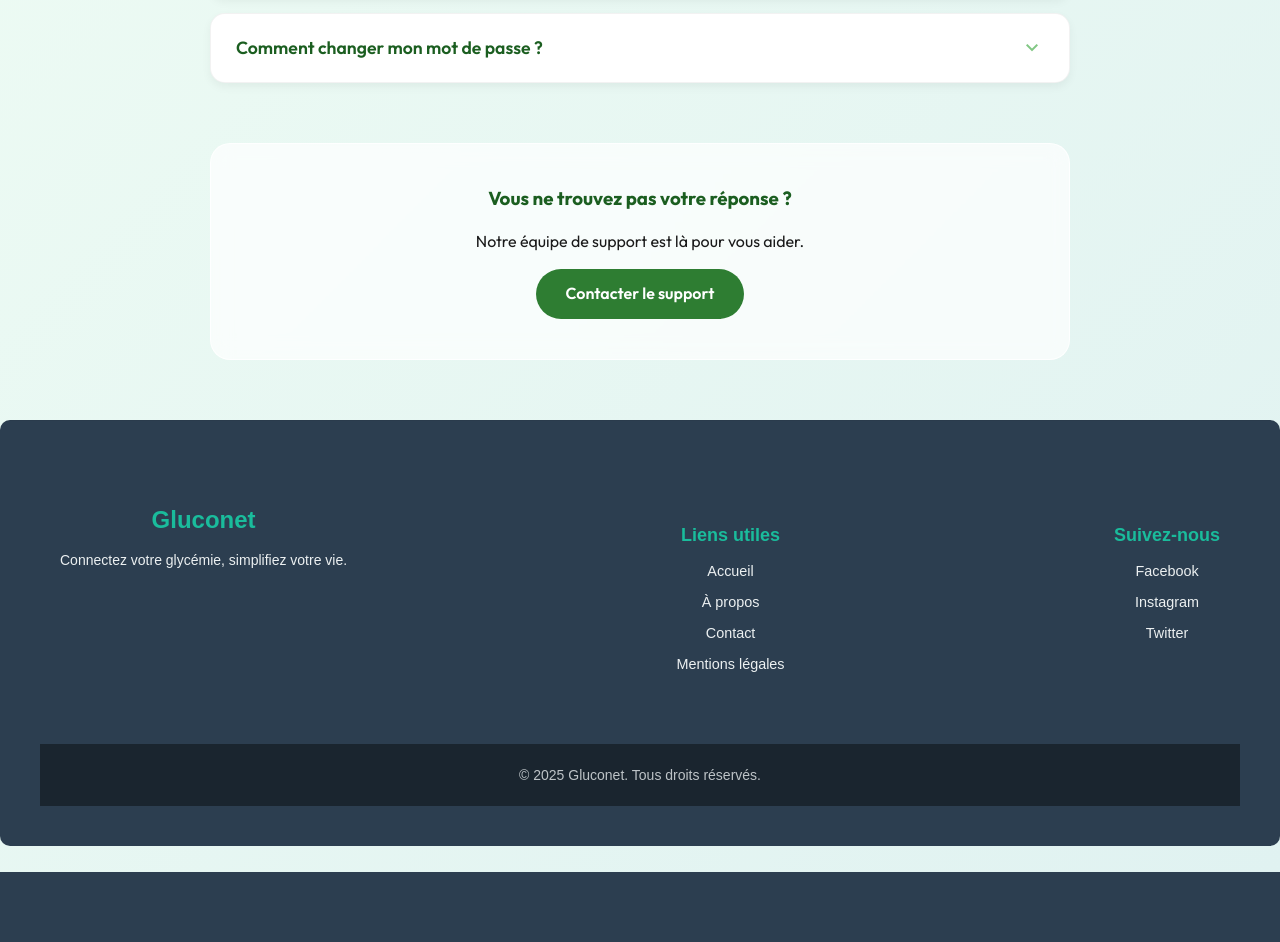
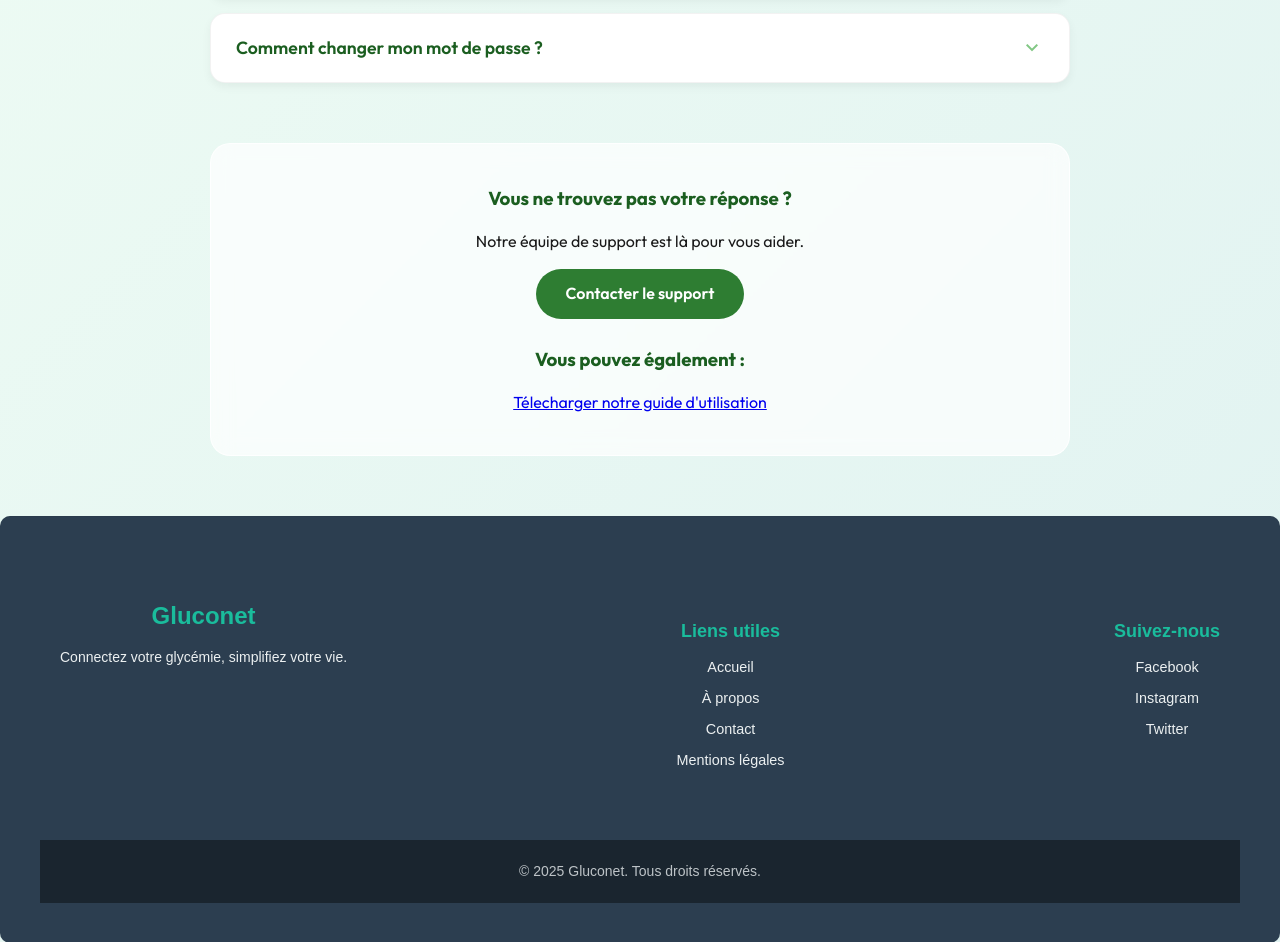
Before and after one commit to HighMax524/Gluconet, a PHP site: page /aide.php in a window 1280 px wide. Shown: the part 754-1696 px from the top of the page. Before the commit the page ends 1626 px from the top, so only its background shows below. Run offline with PHP 8.4, Linux system fonts and the light colour scheme; the visitor is signed in with stand-in values (Sample User, id 1).

Commit message:
📝 ajout lien telechargement guide d'utilisation

```diff
--- a/aide.php
+++ b/aide.php
@@ -91,6 +91,10 @@
             <h3>Vous ne trouvez pas votre réponse ?</h3>
             <p>Notre équipe de support est là pour vous aider.</p>
             <a href="mailto:support@gluconet.fr" class="btn-contact">Contacter le support</a>
+            <br>
+            <br>
+            <h3>Vous pouvez également :</h3>
+            <a href="res/guide_utilisateur_gluconet.pdf" download class="download_guide">Télecharger notre guide d'utilisation</a>
         </div>
 
     </div>
--- a/style/aide.css
+++ b/style/aide.css
@@ -105,3 +105,7 @@
 .btn-contact:hover {
     background: var(--primary-dark);
 }
+
+.download_guide:hover{
+    color: red;
+}
```
Also changed, not shown: 1 other file.
